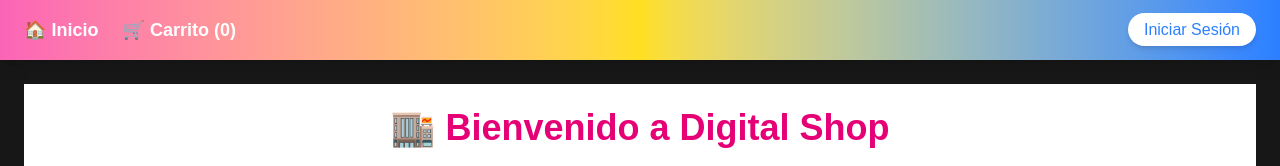
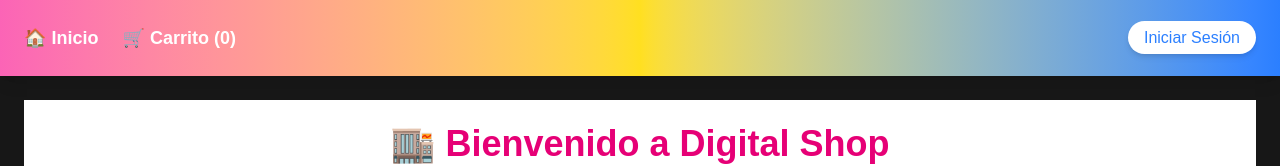
Before and after one commit to Tomimoure8/nextjs-ecommerce, a Next.js app: page / in a window 1280 px wide. Shown: the top 166 px of the page. Built offline with nearby package versions, Linux system fonts and the light colour scheme; no server answers; the database is empty.

Commit message:
Agrandamiento de Header

```diff
--- a/src/components/Header.js
+++ b/src/components/Header.js
@@ -26,7 +26,7 @@ export default function Header() {
     };
 
     return (
-        <header className="bg-gradient-to-r from-pink-400 via-yellow-300 to-blue-500 text-white py-4 shadow-lg">
+        <header className="bg-gradient-to-r from-pink-400 via-yellow-300 to-blue-500 text-white py-6 shadow-lg">
             <div className="container mx-auto flex justify-between items-center px-6">
                 <nav className="flex items-center gap-6 text-lg font-semibold">
                     <Link href="/" className="hover:text-blue-500 transition">🏠 Inicio</Link>
```
